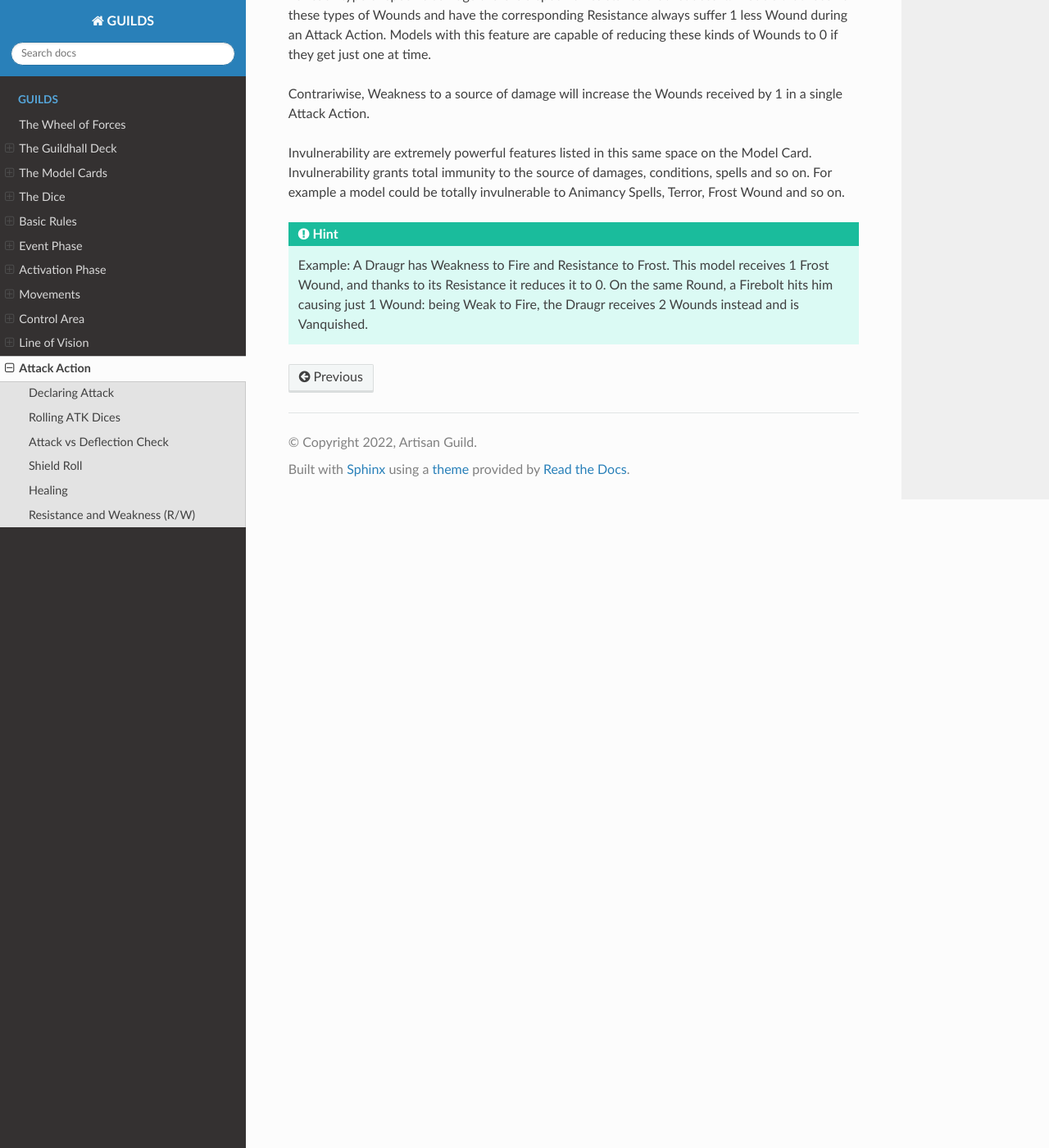
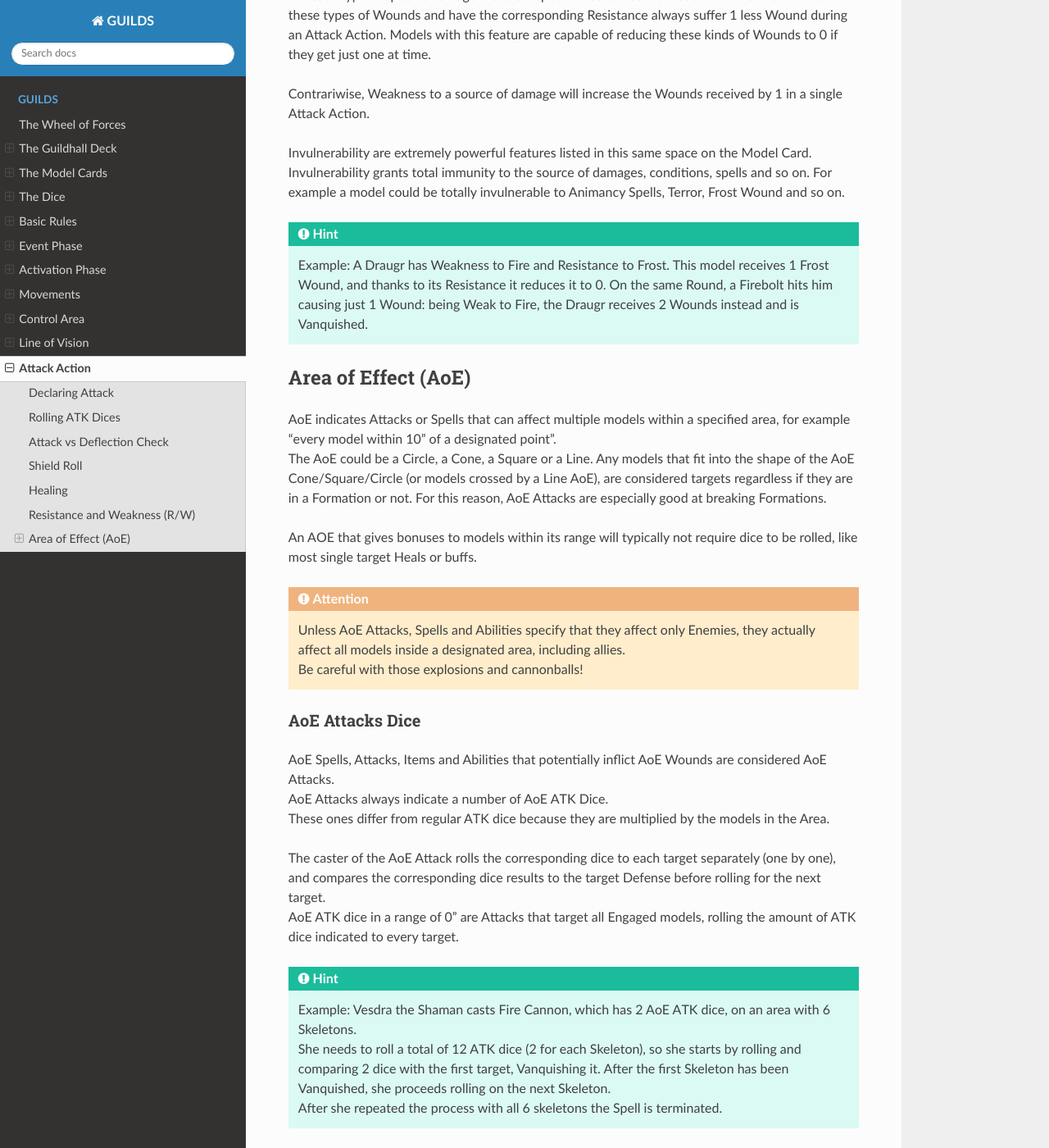
Before and after one commit to AdamLay/guilds-rules, a Sphinx documentation site: the page built from GUILDS/source/content/attack_action.md, in a window 1280 px wide and 1400 px high, scrolled down 2453 px. Shown: the whole window at 82% size. Built offline with Sphinx 7.4.7 and the Read the Docs theme 2.0.0, drawn with Linux system fonts in a browser that asks for light colours.

Commit message:
GUILDS: Add AOE to attack action page

````diff
--- a/GUILDS/source/content/attack_action.md
+++ b/GUILDS/source/content/attack_action.md
@@ -94,3 +94,33 @@ causing just 1 Wound: being Weak to Fire, the
 Draugr receives 2 Wounds instead and is
 Vanquished.
 ```
+
+## Area of Effect (AoE)
+
+AoE indicates Attacks or Spells that can affect multiple models within a specified area, for example “every model within 10” of a designated point”.
+The AoE could be a Circle, a Cone, a Square or a Line.
+Any models that fit into the shape of the AoE Cone/Square/Circle (or models crossed by a Line AoE), are considered targets regardless if they are in a Formation or not.
+For this reason, AoE Attacks are especially good at breaking Formations.
+
+An AOE that gives bonuses to models within its range will typically not require dice to be rolled, like most single target Heals or buffs.
+
+```{attention}
+Unless AoE Attacks, Spells and Abilities specify that they affect only Enemies, they actually affect all models inside a designated area, including allies.
+Be careful with those explosions and cannonballs!
+```
+
+### AoE Attacks Dice
+
+AoE Spells, Attacks, Items and Abilities that potentially inflict AoE Wounds are considered AoE Attacks.
+AoE Attacks always indicate a number of AoE ATK Dice.
+These ones differ from regular ATK dice because they are multiplied by the models in the Area.
+
+The caster of the AoE Attack rolls the corresponding dice to each target separately (one by one), and compares the corresponding dice results to the target Defense before rolling for the next target.
+AoE ATK dice in a range of 0” are Attacks that target all Engaged models, rolling the amount of ATK dice indicated to every target.
+
+```{hint}
+Example: Vesdra the Shaman casts Fire Cannon, which has 2 AoE ATK dice, on an area with 6 Skeletons.
+She needs to roll a total of 12 ATK dice (2 for each Skeleton), so she starts by rolling and comparing 2 dice with the first target, Vanquishing it.
+After the first Skeleton has been Vanquished, she proceeds rolling on the next Skeleton.
+After she repeated the process with all 6 skeletons the Spell is terminated.
+```
````
